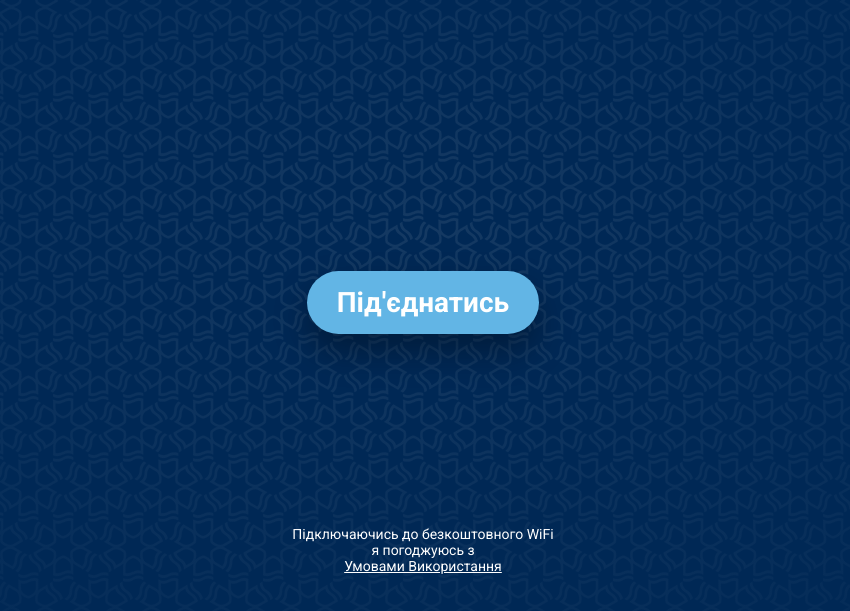
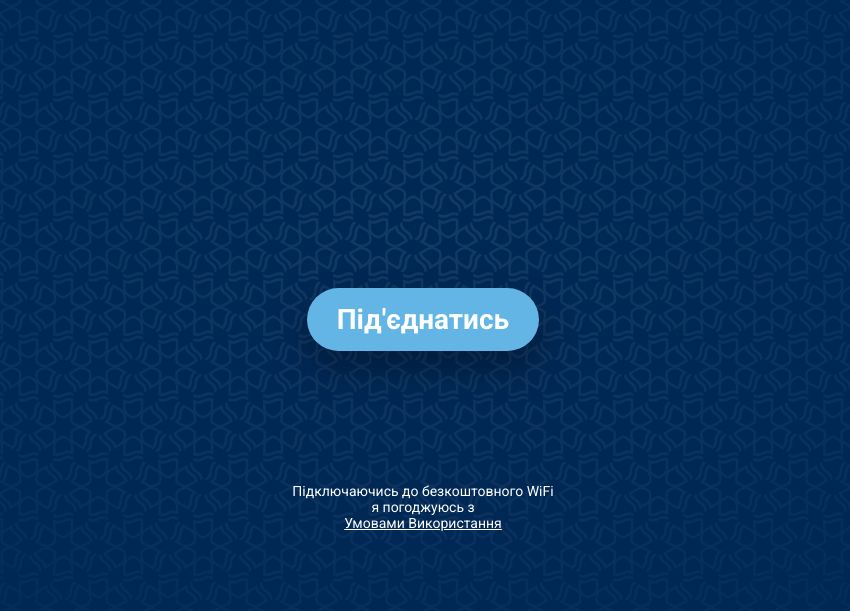
Before and after one commit to kopatsky/DniproWiFi, a plain HTML site: page index.html in a window 1280 px wide. Shown: the part 173-784 px from the top of the page, without its empty margins (217-1067 px from the left). Drawn offline with Linux system fonts and the light colour scheme.

Commit message:
leagal notes visible without scroll

```diff
--- a/style.css
+++ b/style.css
@@ -9,14 +9,12 @@
 html {
   font-size: 62.5%;
   box-sizing: border-box;
-  height: -webkit-fill-available;
 }
 
 body {
   font-family: 'Roboto', sans-serif;
   font-weight: 400;
-  min-height: 100vh;
-  min-height: -webkit-fill-available;
+  height: 100vh;
   color: #fff;
   background-image: radial-gradient(rgba(255, 255, 255, 0), rgba(0, 40, 85, 0.9)), url('img/pattern.png');
   display: flex;
@@ -108,7 +106,7 @@ a:hover {
 .legal {
   height: 30vh;
   font-size: 1.4rem;
-  padding-bottom: 2rem;
+  padding-bottom: 8rem;
   display: flex;
   flex-direction: column;
   justify-content: flex-end;
```
